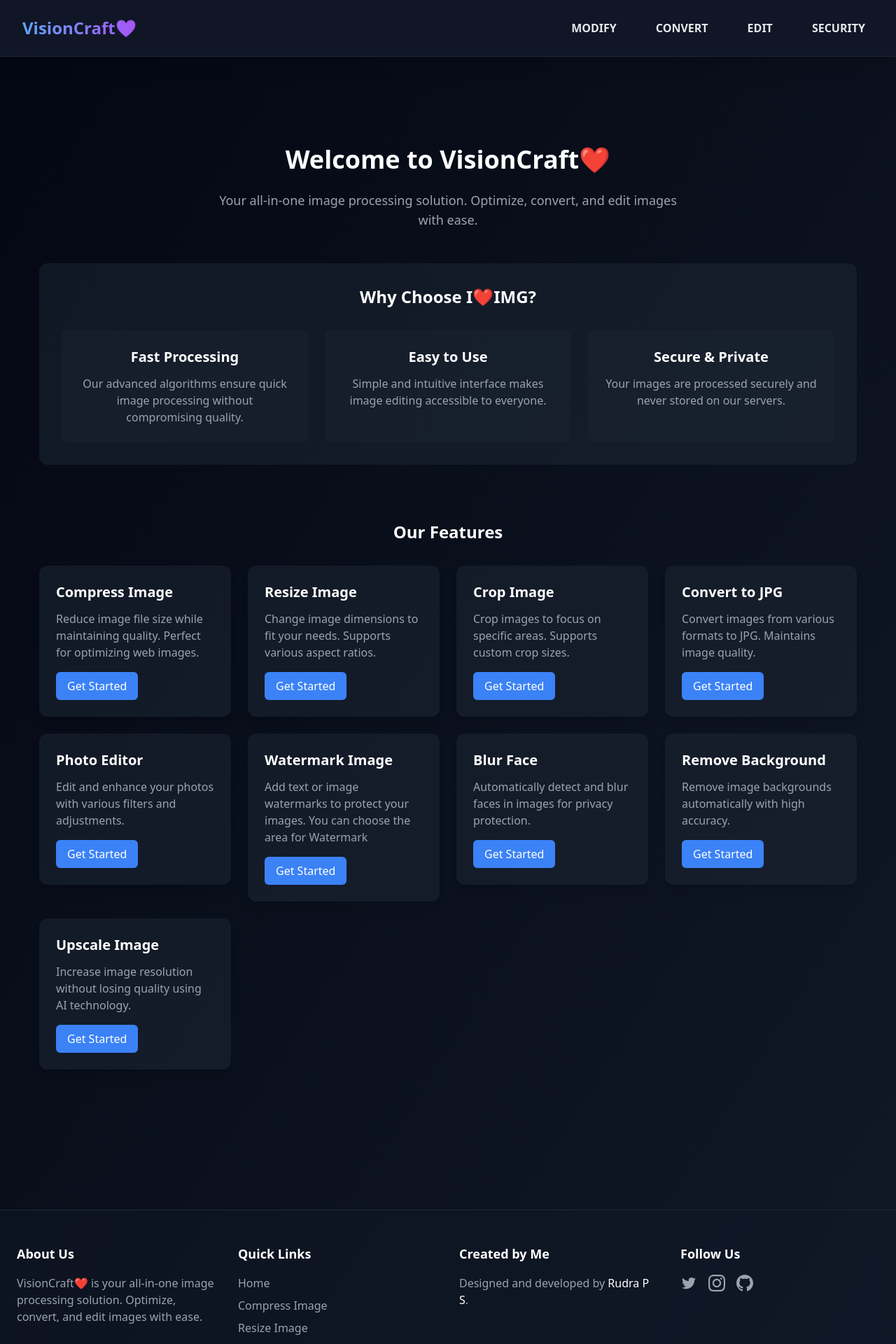
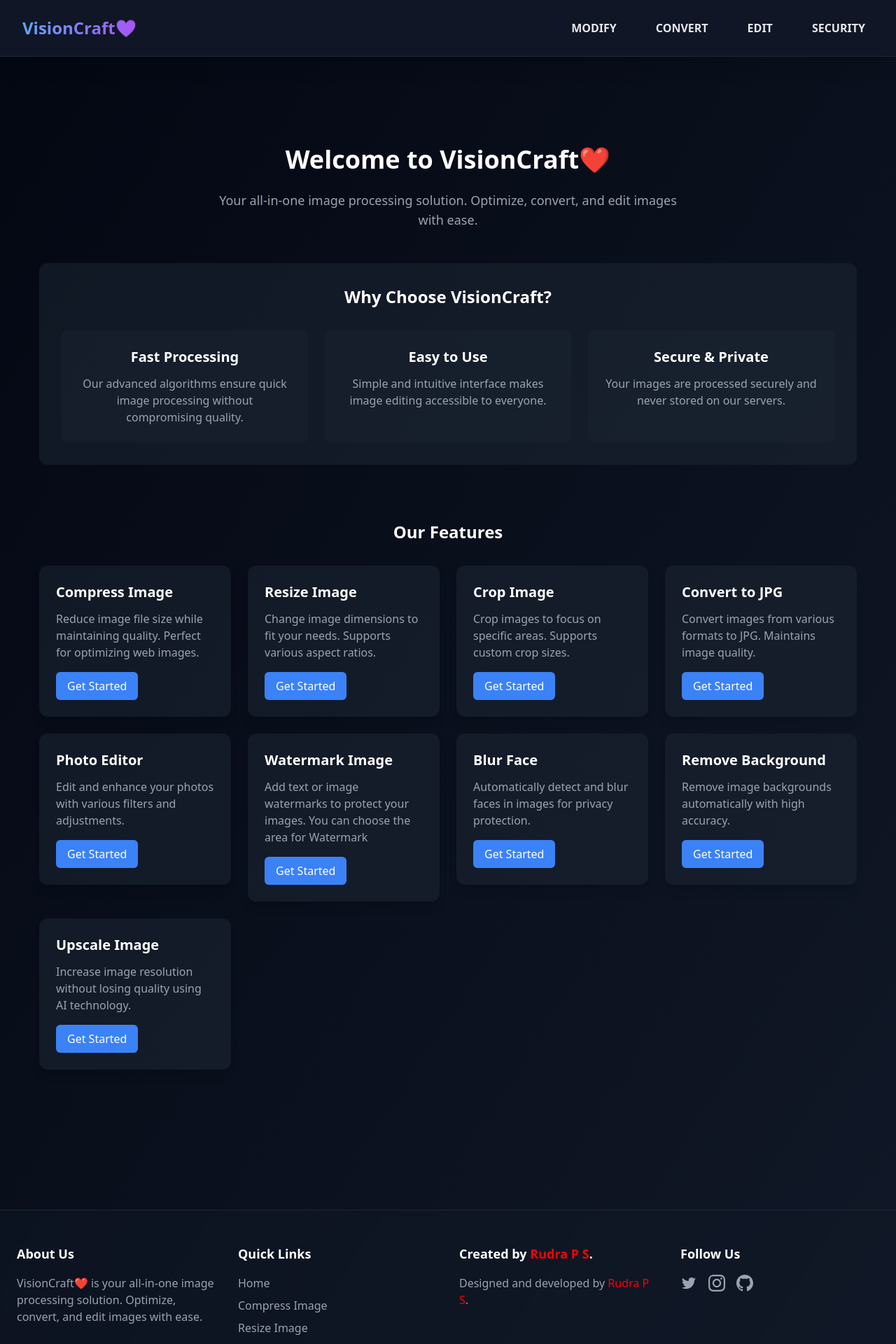
Before and after one commit to lord-rudra0/Image-processing-Web, a React (Vite) app: page / in a window 1280 px wide. Shown: the top 1920 px of the page at 70% size. Built offline with nearby package versions, Linux system fonts and the light colour scheme.

Commit message:
name added

```diff
--- a/src/components/Footer.jsx
+++ b/src/components/Footer.jsx
@@ -37,7 +37,7 @@ const Footer = () => {
                     <motion.div variants={itemVariants}>
                         <h3 className="text-lg font-semibold text-white mb-4">About Us</h3>
                         <p className="text-gray-400">
-                        VisionCraft❤ is your all-in-one image processing solution. Optimize, convert, and edit images with ease.
+                            VisionCraft❤ is your all-in-one image processing solution. Optimize, convert, and edit images with ease.
                         </p>
                     </motion.div>
 
@@ -54,9 +54,10 @@ const Footer = () => {
 
                     {/* Contact */}
                     <motion.div variants={itemVariants}>
-                        <h3 className="text-lg font-semibold text-white mb-4">Created by Me</h3>
+                        <h3 className="text-lg font-semibold text-white mb-4">Created by <a href="https://rudra-p-s-portfolio.vercel.app/" target="_blank" rel="noopener noreferrer" className="text-blue hover:text-blue-400 transition-colors" style={{ color: 'red' }}>Rudra P S</a>.
+                        </h3>
                         <p className="text-gray-400">
-                            Designed and developed by <a href="https://rudra-p-s-portfolio.vercel.app/" target="_blank" rel="noopener noreferrer" className="text-white hover:text-blue-400 transition-colors">Rudra P S</a>.
+                            Designed and developed by <a href="https://rudra-p-s-portfolio.vercel.app/" target="_blank" rel="noopener noreferrer" className="text-blue hover:text-blue-400 transition-colors" style={{ color: 'red' }}>Rudra P S</a>.
                         </p>
                     </motion.div>
 
--- a/src/components/Home.jsx
+++ b/src/components/Home.jsx
@@ -101,7 +101,7 @@ const Home = () => {
                     transition={{ delay: 0.5, duration: 0.6 }}
                     className="bg-gray-800/50 rounded-xl p-8"
                 >
-                    <h2 className="text-2xl font-bold text-white mb-8">Why Choose I❤IMG?</h2>
+                    <h2 className="text-2xl font-bold text-white mb-8">Why Choose VisionCraft?</h2>
                     <motion.div
                         variants={containerVariants}
                         initial="hidden"
```
